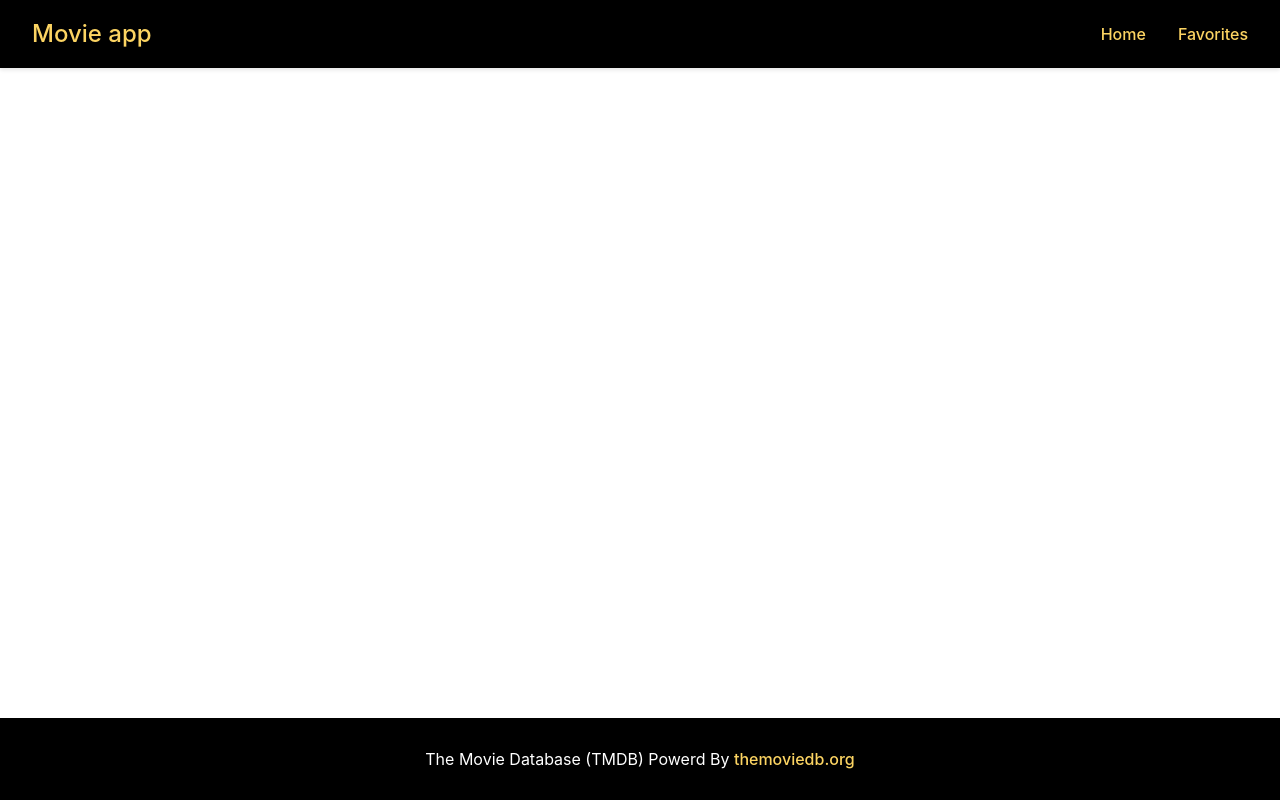
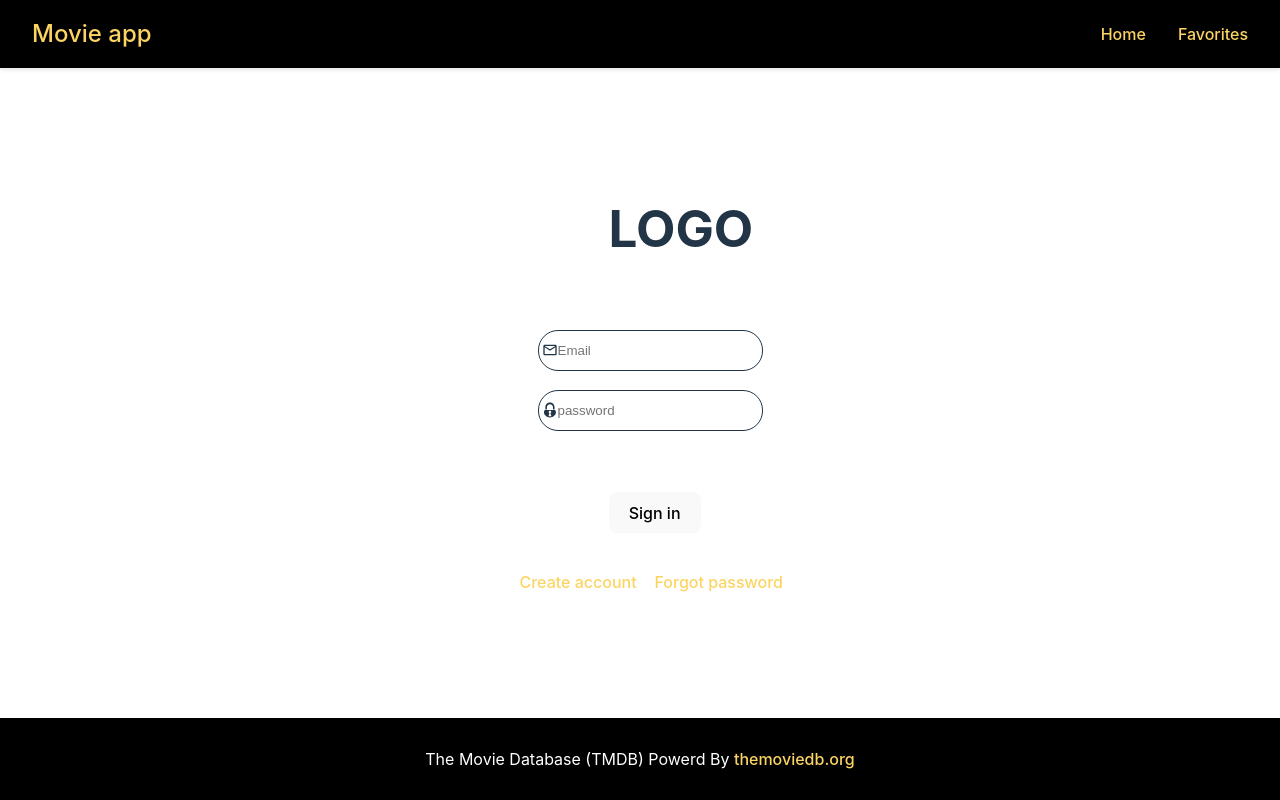
Before and after one commit to GabrielNew/movie-react-app, a React (Vite) app: page /login in a window 1280 px wide. Built offline with nearby package versions, Linux system fonts and the light colour scheme.

Commit message:
Login page example

```diff
--- a/package.json
+++ b/package.json
@@ -12,6 +12,7 @@
   "dependencies": {
     "react": "^18.3.1",
     "react-dom": "^18.3.1",
+    "react-icons": "^5.4.0",
     "react-router-dom": "^7.0.2"
   },
   "devDependencies": {
--- a/src/pages/App/App.jsx
+++ b/src/pages/App/App.jsx
@@ -5,6 +5,7 @@ import Favorites from "../Favorites/Favorites";
 import NavBar from "../../components/NavBar/NavBar";
 import Footer from "../../components/Footer/Footer";
 import { MovieProvider } from "../../contexts/MovieContext";
+import Login from "../Login/Login";
 
 function App() {
   return (
@@ -14,6 +15,7 @@ function App() {
         <Routes>
           <Route path="/" element={<Home />} />
           <Route path="/favorites" element={<Favorites />} />
+          <Route path="/login" element={<Login />} />
         </Routes>
       </main>
       <Footer />
--- /dev/null
+++ b/src/pages/Login/Login.jsx
@@ -0,0 +1,66 @@
+import { Link } from "react-router-dom";
+import { MdOutlineEmail } from "react-icons/md";
+import { GiPadlock } from "react-icons/gi";
+import "./styles.css";
+import { useState } from "react";
+
+const Login = () => {
+  const [email, setEmail] = useState("");
+  const [password, setPassword] = useState("");
+
+  const handleSubmit = (event) => {
+    event.preventDefault();
+  };
+
+  return (
+    <>
+      <form onSubmit={handleSubmit}>
+        <div id="loginBackgroundBox">
+          <div id="logoImg">
+            <h1>LOGO</h1>
+          </div>
+          <div className="inputEmail">
+            <div>
+              <MdOutlineEmail id="iconEmail" />
+              <input
+                type="email"
+                name="inputEmail"
+                id="userEmail"
+                placeholder="Email"
+                value={email}
+                onChange={(e) => setEmail(e.target.value)}
+              />
+            </div>
+          </div>
+          <br />
+          <div className="inputPassword">
+            <GiPadlock id="iconPassword" />
+            <input
+              type="password"
+              name="inputPassword"
+              id="userPassword"
+              placeholder="password"
+              value={password}
+              onChange={(e) => setPassword(e.target.value)}
+            />
+          </div>
+          <div>
+            <button type="submit" id="btnLogin">
+              Sign in
+            </button>
+          </div>
+          <div>
+            <Link to="/createAccount" id="createAccountLink">
+              Create account
+            </Link>
+            <Link to="/" id="forgotPasswordLink">
+              Forgot password
+            </Link>
+          </div>
+        </div>
+      </form>
+    </>
+  );
+};
+
+export default Login;
--- /dev/null
+++ b/src/pages/Login/styles.css
@@ -0,0 +1,84 @@
+#loginBackgroundBox {
+  width: 450px;
+  height: 400px;
+  border-radius: 10px;
+  position: absolute;
+  top: 50%;
+  left: 50%;
+  transform: translate(-50%, -50%);
+}
+
+.inputEmail {
+  border: 1px solid;
+  border-radius: 20px;
+  padding: 3px;
+  width: 50%;
+  margin: 10px;
+  top: 30%;
+  position: absolute;
+  left: 25%;
+}
+
+#userEmail {
+  border: none;
+  outline: 0;
+  box-shadow: none;
+  border-radius: 10px;
+  height: 33px;
+  background: none;
+}
+
+.inputPassword {
+  border: 1px solid;
+  border-radius: 20px;
+  padding: 3px;
+  width: 50%;
+  margin: 10px;
+  top: 45%;
+  position: absolute;
+  left: 25%;
+}
+
+#userPassword {
+  border: none;
+  outline: 0;
+  box-shadow: none;
+  border-radius: 10px;
+  height: 33px;
+  background: none;
+}
+
+#createAccountLink {
+  position: absolute;
+  top: 90%;
+  left: 21%;
+  padding: 10px;
+}
+
+#forgotPasswordLink {
+  position: absolute;
+  top: 90%;
+  left: 51%;
+  padding: 10px;
+}
+
+#iconEmail {
+  position: relative;
+  top: 3px;
+}
+
+#iconPassword {
+  position: relative;
+  top: 3px;
+}
+
+#logoImg {
+  position: absolute;
+  left: 43%;
+}
+
+#btnLogin {
+  position: absolute;
+  left: 43%;
+  top: 73%;
+}
```
Also changed, not shown: 1 other file (tests, documents, lock files or other folders).
